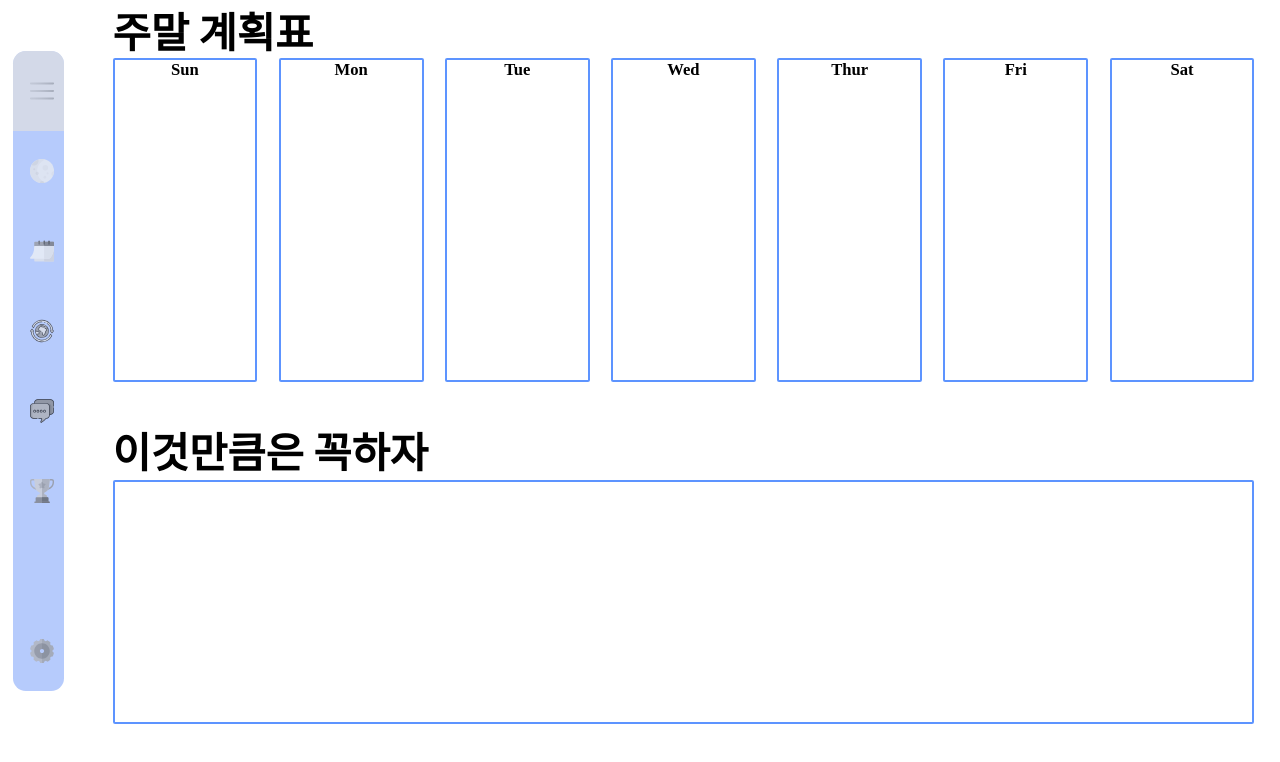
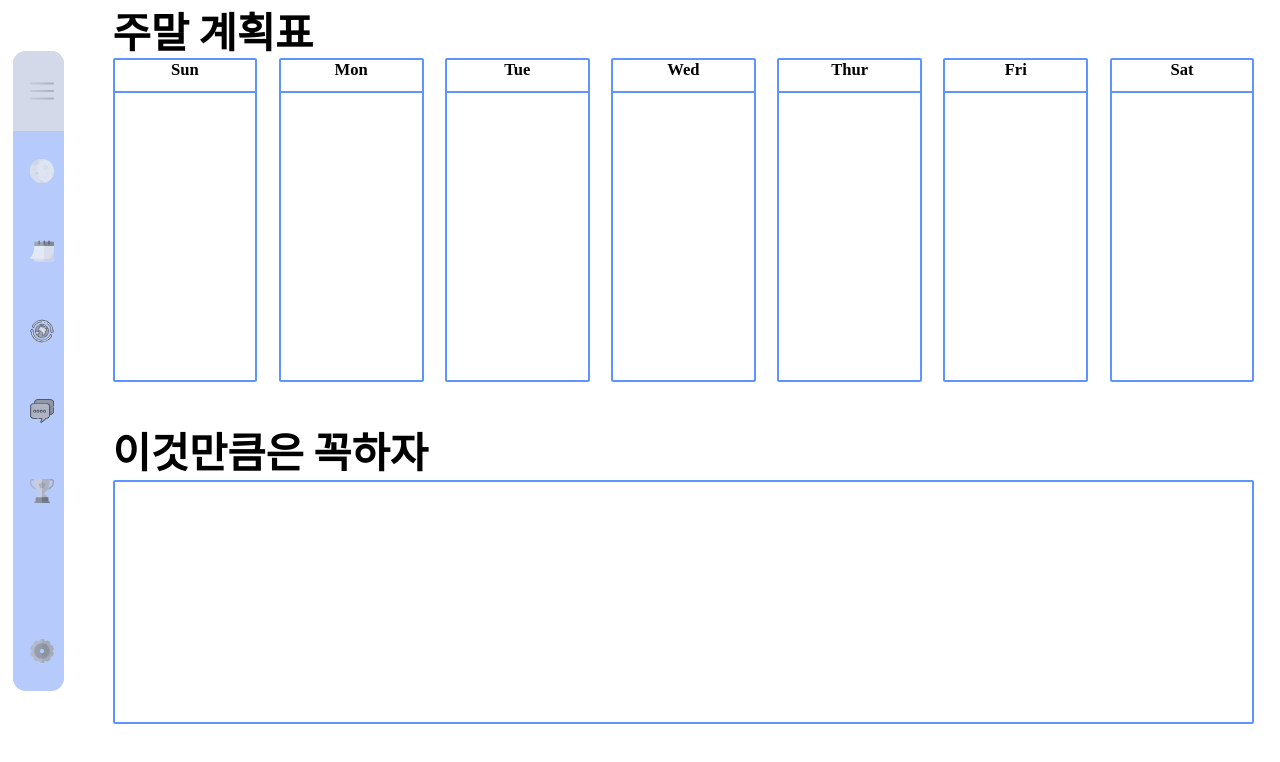
Before and after one commit to xodus0721/examiner, a React (Create React App) app: page /Weekly in a window 1280 px wide. Shown: the top 762 px of the page. Built offline with nearby package versions, Linux system fonts and the light colour scheme.

Commit message:
feat -> now see other years calendar

```diff
--- a/src/components/planner.js
+++ b/src/components/planner.js
@@ -1,11 +1,11 @@
 import React from "react";
 
 const Planner = (prop) => {
-  const { weekName, content } = prop;
+  const { weekName } = prop;
   return (
     <div className="plan-template">
-      <div>{weekName}</div>
-      <div>{content}</div>
+      <div className="plan-header">{weekName}</div>
+      <textarea className="content-box"></textarea>
     </div>
   );
 };
--- a/src/routes/monthly.js
+++ b/src/routes/monthly.js
@@ -21,26 +21,31 @@ const monthNames = [
 ];
 const weekNames = ["Sun", "Mon", "Tue", "Wed", "Thur", "Fri", "Sat"];
 
-let year = d.getFullYear();
 const today = d.getDate();
 const todaysMonth = d.getMonth() + 1;
 
 let monthDay = [31, 28, 31, 30, 31, 30, 31, 31, 30, 31, 30, 31];
-
-switch (!(year % (year % 25 ? 4 : 16))) {
-  case true:
-    monthDay[1] = 29;
-    break;
-  default:
-    monthDay[1] = 28;
-}
 
 const getNowMonth = () => {
   let tempMonth = d.getMonth() + 1;
   return tempMonth;
 };
 
-const bufMaker = (month) => {
+const getNowYear = () => {
+  let tempyear = d.getFullYear();
+
+  switch (!(tempyear % (tempyear % 25 ? 4 : 16))) {
+    case true:
+      monthDay[1] = 29;
+      break;
+    default:
+      monthDay[1] = 28;
+  }
+
+  return tempyear;
+};
+
+const bufMaker = (month, year) => {
   let tempBuf = [];
 
   let firstDay = new Date(
@@ -50,7 +55,10 @@ const bufMaker = (month) => {
   for (let i = 0; i < firstDay; i++)
     tempBuf[i] = {
       id: i + 1,
-      date: monthDay[month - 2] - firstDay + i + 1,
+      date:
+        month !== 1
+          ? monthDay[month - 2] - firstDay + i + 1
+          : monthDay[11] - firstDay + i + 1,
       icon: "",
       thisMonth: 0,
       weekend: "",
@@ -94,28 +102,38 @@ const bufMaker = (month) => {
 
 // 함수형 컴포넌트 내부
 const Monthly = ({ schedules, onInsert, onRemove }) => {
+  const [year, setYear] = useState("");
   const [month, setMonth] = useState("");
   const [buf, setBuf] = useState([]);
   const [monthName, setMonthName] = useState("");
 
   // 컴포넌트가 마운트될때 실행
   useEffect(() => {
+    setYear(getNowYear());
     setMonth(getNowMonth());
-    setBuf(bufMaker(getNowMonth()));
+    setBuf(bufMaker(getNowMonth(), getNowYear()));
     setMonthName(monthNames[d.getMonth()]);
   }, []);
 
   useEffect(() => {
-    setBuf(bufMaker(month));
+    setBuf(bufMaker(month, year));
     setMonthName(monthNames[month - 1]);
-  }, [month]);
+  }, [month, year]);
 
   const monthIncrease = () => {
-    setMonth(month + 1);
+    if (month !== 12) setMonth(month + 1);
+    else {
+      setMonth(1);
+      setYear(year + 1);
+    }
   };
 
   const monthDecrease = () => {
-    setMonth(month - 1);
+    if (month !== 1) setMonth(month - 1);
+    else {
+      setMonth(12);
+      setYear(year - 1);
+    }
   };
 
   return (
--- a/src/routes/weekly.js
+++ b/src/routes/weekly.js
@@ -10,17 +10,16 @@ const Weekly = () => {
       <div className="planner-container">
         <div className="weekly-header">주말 계획표</div>
         <div className="planner-board">
-          <Planner weekName={weekNames[0]} content="" />
-          <Planner weekName={weekNames[1]} content="" />
-          <Planner weekName={weekNames[2]} content="" />
-          <Planner weekName={weekNames[3]} content="" />
-          <Planner weekName={weekNames[4]} content="" />
-          <Planner weekName={weekNames[5]} content="" />
-          <Planner weekName={weekNames[6]} content="" />
+          <Planner weekName={weekNames[0]} />
+          <Planner weekName={weekNames[1]} />
+          <Planner weekName={weekNames[2]} />
+          <Planner weekName={weekNames[3]} />
+          <Planner weekName={weekNames[4]} />
+          <Planner weekName={weekNames[5]} />
+          <Planner weekName={weekNames[6]} />
         </div>
         <div className="weekly-header">이것만큼은 꼭하자</div>
-        <div className="promise-board">
-        </div>
+        <div className="promise-board"></div>
       </div>
     </div>
   );
--- a/src/stylesheets/scheduleList.scss
+++ b/src/stylesheets/scheduleList.scss
@@ -148,7 +148,7 @@
 
 .frame {
   margin-bottom: 2vh;
-  width: 24vw;
+  width: 22vw;
   display: flex;
   justify-content: center;
   border: calc(0.1vw + 0.1vh) solid #fa4b4b;
--- a/src/stylesheets/weekly.scss
+++ b/src/stylesheets/weekly.scss
@@ -24,6 +24,22 @@
   text-align: center;
   height: 40vh;
   width: 11vw;
+  display: flex;
+  flex-direction: column;
+
+  .content-box {
+    height: 90%;
+    font-size: calc(1vh + 1vw);
+    font-weight: 600;
+    border: 0;
+    outline: 0;
+    resize: none;
+  }
+
+  .plan-header {
+    height: 10%;
+    border-bottom: calc(0.1vh + 0.1vw) solid #5d94ff;
+  }
 }
 
 .promise-board {
```
